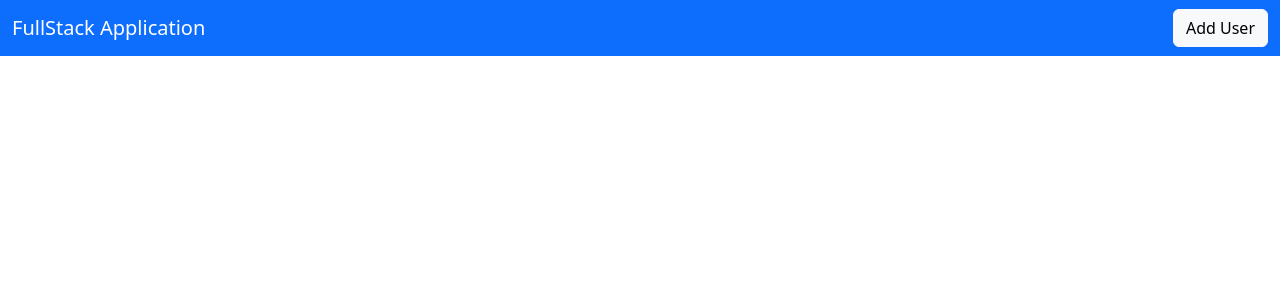
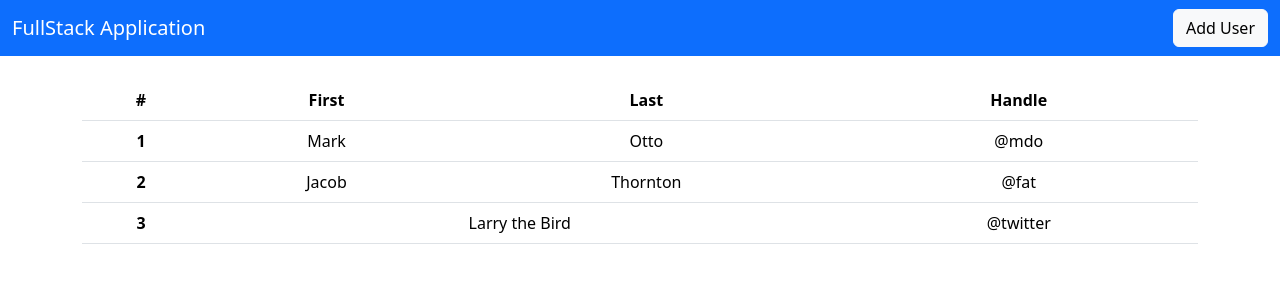
Before and after one commit to douglasschantz/fullstackfrontend, a React (Create React App) app: page / in a window 1280 px wide. Shown: the top 300 px of the page. Built offline with nearby package versions, Linux system fonts and the light colour scheme.

Commit message:
Create Homepage using Bootstrap table

```diff
--- a/src/App.js
+++ b/src/App.js
@@ -1,12 +1,14 @@
 import './App.css';
 import '../node_modules/bootstrap/dist/css/bootstrap.min.css';
 import Navbar from './layout/Navbar';
+import Home from './page/Home';
 
 function App() {
   return (
     <div className="App">
 
       <Navbar/>
+      <Home/>
 
     </div>
   );
--- a/src/page/Home.js
+++ b/src/page/Home.js
@@ -0,0 +1,39 @@
+import React from 'react'
+
+export default function () {
+    return (
+        <div className='container'>
+            <div className='py-4'>
+                <table className="table">
+                    <thead>
+                        <tr>
+                            <th scope="col">#</th>
+                            <th scope="col">First</th>
+                            <th scope="col">Last</th>
+                            <th scope="col">Handle</th>
+                        </tr>
+                    </thead>
+                    <tbody>
+                        <tr>
+                            <th scope="row">1</th>
+                            <td>Mark</td>
+                            <td>Otto</td>
+                            <td>@mdo</td>
+                        </tr>
+                        <tr>
+                            <th scope="row">2</th>
+                            <td>Jacob</td>
+                            <td>Thornton</td>
+                            <td>@fat</td>
+                        </tr>
+                        <tr>
+                            <th scope="row">3</th>
+                            <td colspan="2">Larry the Bird</td>
+                            <td>@twitter</td>
+                        </tr>
+                    </tbody>
+                </table>
+            </div>
+        </div>
+    )
+}
```
